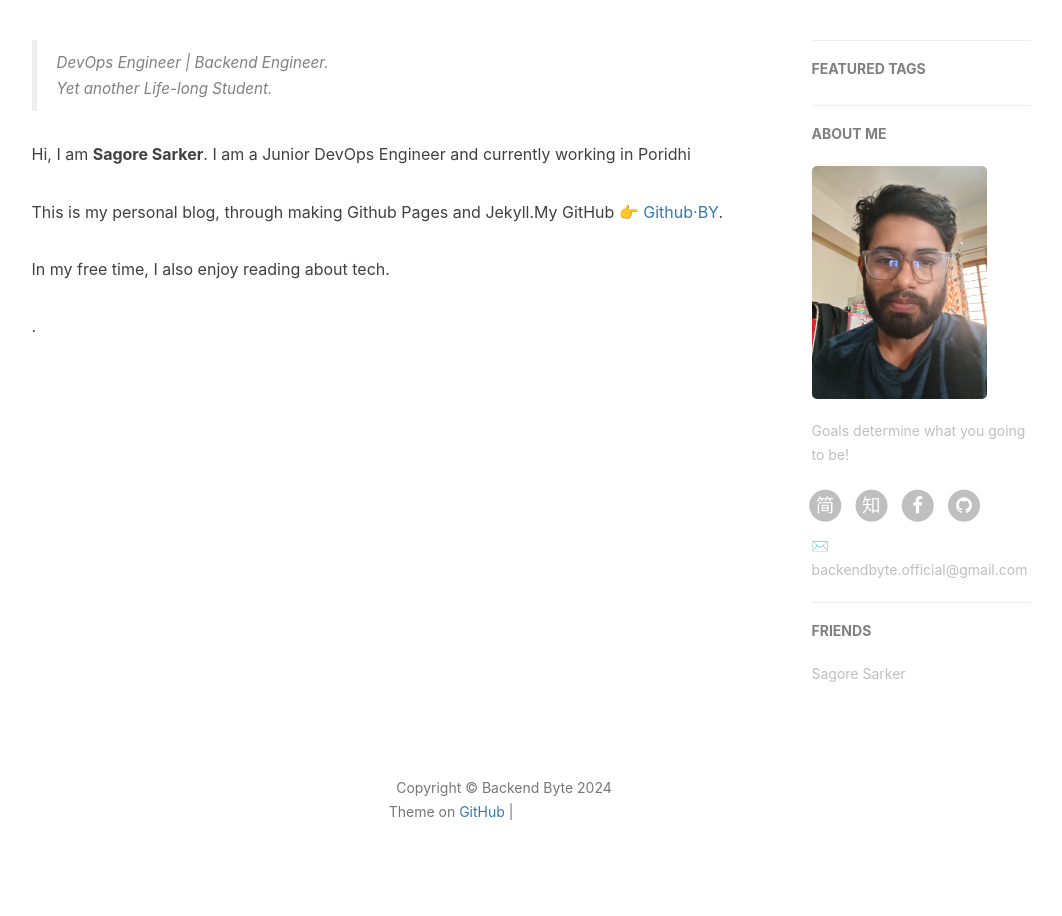
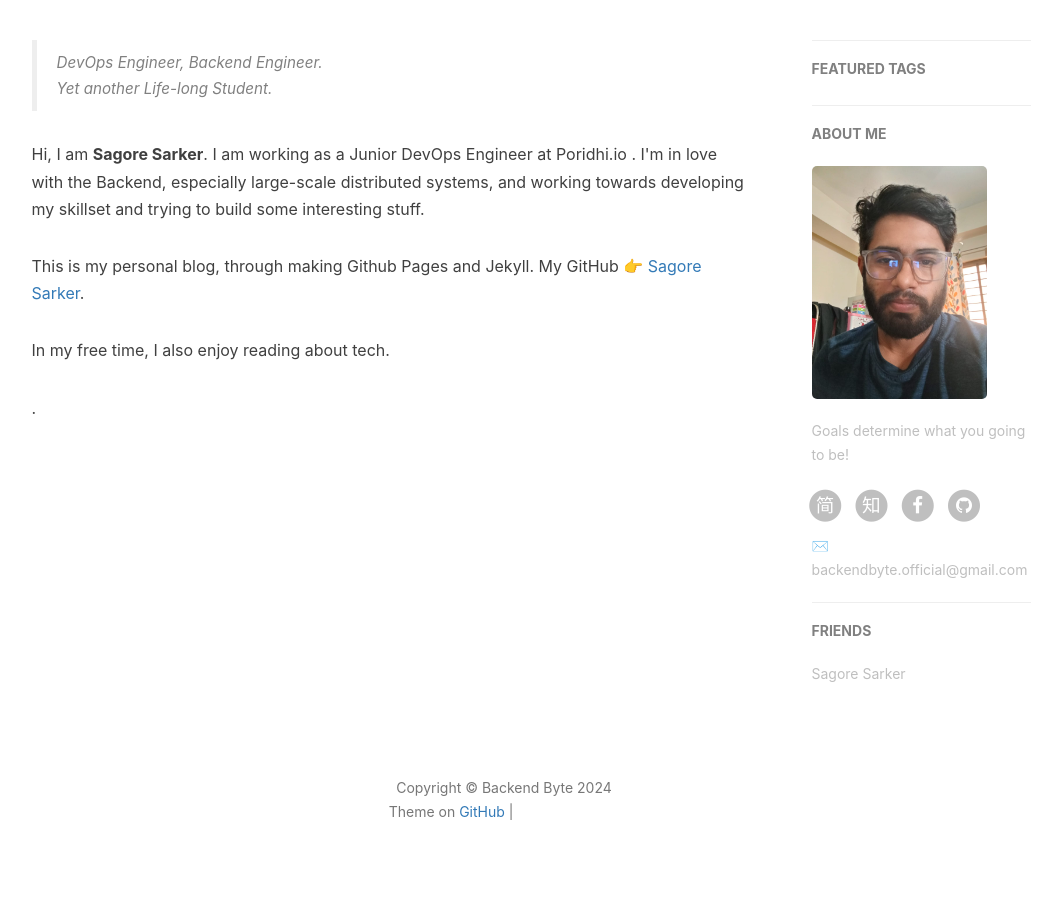
Before and after one commit to Backend-Byte-Official/backendbyte.github.io, a Jekyll site: the page built from about.html, in a window 1280 px wide. Shown: the part 418-1334 px from the top of the page, without its empty margins (136-1198 px from the left). Built offline with Jekyll 4.4.1, drawn with Linux system fonts in a browser that asks for light colours; nearby versions of some CDN libraries; comment, search, counter and statistics services are not loaded; grey boxes are pictures that could not be loaded.

Commit message:
Fix about me

```diff
--- a/about.html
+++ b/about.html
@@ -8,12 +8,12 @@
 
 <!-- English Version -->
 <div class="en post-container">
-    <blockquote><p>DevOps Engineer | Backend Engineer. <br>
+    <blockquote><p>DevOps Engineer, Backend Engineer. <br>
     Yet another Life-long Student.</p></blockquote>
 
-    <p>Hi, I am <strong>Sagore Sarker</strong>. I am a Junior DevOps Engineer and currently working in Poridhi</p>
+    <p>Hi, I am <strong>Sagore Sarker</strong>. I am working as a Junior DevOps Engineer at Poridhi.io . I'm in love with the Backend, especially large-scale distributed systems, and working towards developing my skillset and trying to build some interesting stuff. </p>
 
-    <p>This is my personal blog, through making Github Pages and Jekyll.My GitHub  👉 <a href="http://github.com/qiubaiying">Github·BY</a>.</p>
+    <p>This is my personal blog, through making Github Pages and Jekyll. My GitHub  👉 <a href="http://github.com/sagoresarker">Sagore Sarker</a>.</p>
 
     <p><p>In my free time, I also enjoy reading about tech.</p>.</p>
 
```
